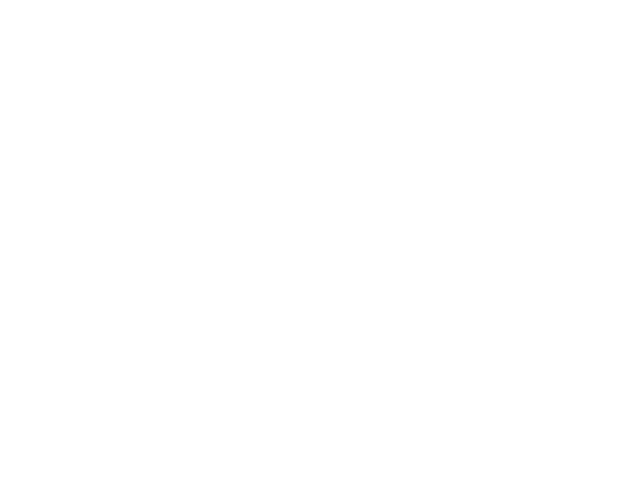
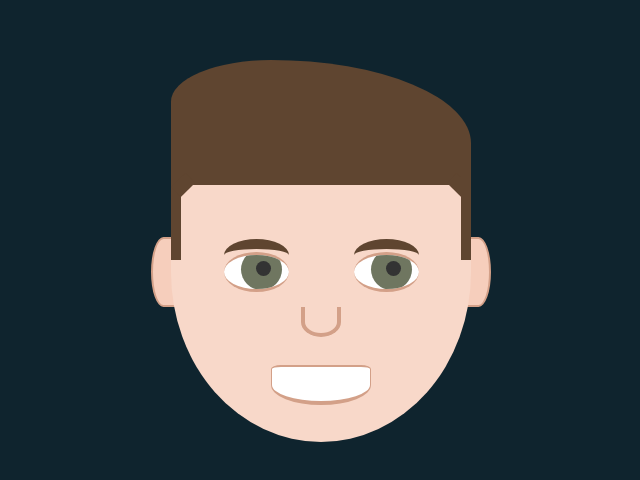
Before and after one commit to collerhatguy/face-maker-2, a React (Create React App) app: page / in a window 1280 px wide. Shown: the part 128-608 px from the top of the page, without its empty margins (319-959 px from the left). Built offline with nearby package versions, Linux system fonts and the light colour scheme.

Commit message:
added our default face

```diff
--- a/src/App.js
+++ b/src/App.js
@@ -1,9 +1,11 @@
 
 import './styles/App.css';
+import Head from "./components/Head";
 
 function App() {
   return (
     <div className="App">
+      <Head />
     </div>
   );
 }
--- /dev/null
+++ b/src/components/Head.js
@@ -0,0 +1,25 @@
+import React from 'react'
+
+export default function Head() {
+    return (
+        <div class="head">
+            <div class="hair">
+                <div class="hair-corner"></div>
+            </div>
+            <div class="brows">
+                <div class="brow"></div>
+                <div class="brow"></div>
+            </div>
+            <div class="eyes">
+                <div class="eye"></div>
+                <div class="eye"></div>
+            </div>
+            <div class="nose"></div>
+            <div class="mouth"></div>
+            <div class="ears">
+                <div class="ear"></div>
+                <div class="ear"></div>
+            </div>
+      </div>
+    )
+}
--- a/src/styles/App.css
+++ b/src/styles/App.css
@@ -1 +1,194 @@
-/* No CSS *//*# sourceMappingURL=App.css.map */
+*, *::before, *::after {
+  -webkit-box-sizing: border-box;
+          box-sizing: border-box;
+}
+
+body {
+  display: -webkit-box;
+  display: -ms-flexbox;
+  display: flex;
+  -webkit-box-pack: center;
+      -ms-flex-pack: center;
+          justify-content: center;
+  -webkit-box-align: center;
+      -ms-flex-align: center;
+          align-items: center;
+  width: 100vw;
+  height: 100vh;
+  margin: 0;
+  background-color: #0f242e;
+}
+
+.head {
+  background: #f8d8c9;
+  width: 300px;
+  height: 340px;
+  border-radius: 70% 70% 100% 100%;
+  display: -webkit-box;
+  display: -ms-flexbox;
+  display: flex;
+  -webkit-box-pack: center;
+      -ms-flex-pack: center;
+          justify-content: center;
+  -webkit-box-align: center;
+      -ms-flex-align: center;
+          align-items: center;
+}
+
+.eyes, .brows {
+  position: absolute;
+  width: 195px;
+  display: -webkit-box;
+  display: -ms-flexbox;
+  display: flex;
+  -webkit-box-pack: justify;
+      -ms-flex-pack: justify;
+          justify-content: space-between;
+}
+
+.eye {
+  background-color: white;
+  height: 40px;
+  width: 65px;
+  border-radius: 100%;
+  border-top: 3px solid #d3a088;
+  border-bottom: 3px solid #d3a088;
+  display: -webkit-box;
+  display: -ms-flexbox;
+  display: flex;
+  -webkit-box-pack: center;
+      -ms-flex-pack: center;
+          justify-content: center;
+  -webkit-box-align: center;
+      -ms-flex-align: center;
+          align-items: center;
+  overflow: hidden;
+  position: relative;
+}
+
+.eye::before {
+  content: '';
+  position: absolute;
+  width: 41px;
+  height: 41px;
+  background-color: #6f7660;
+  border-radius: 100%;
+  margin-left: 10px;
+  margin-bottom: 5px;
+}
+
+.eye::after {
+  content: '';
+  position: absolute;
+  width: 15px;
+  height: 15px;
+  background-color: #333;
+  border-radius: 100%;
+  margin-left: 15px;
+  margin-bottom: 7px;
+}
+
+.brow {
+  width: 65px;
+  height: 32px;
+  border-top: 10px solid #5f4530;
+  border-radius: 100%;
+  margin-bottom: 35px;
+}
+
+.nose {
+  position: absolute;
+  border: 4px solid #d3a088;
+  width: 40px;
+  height: 30px;
+  border-radius: 0 0 100% 100%;
+  border-top: none;
+  margin-top: 100px;
+}
+
+.mouth {
+  position: absolute;
+  width: 100px;
+  height: 40px;
+  background: white;
+  margin-top: 225px;
+  border-radius: 20% 20% 100% 100%;
+  border: 4px solid #d3a088;
+  border-right-width: 1px;
+  border-left-width: 1px;
+  border-top-width: 2px;
+}
+
+.ears {
+  z-index: -1;
+  position: absolute;
+  width: 340px;
+  display: -webkit-box;
+  display: -ms-flexbox;
+  display: flex;
+  -webkit-box-pack: justify;
+      -ms-flex-pack: justify;
+          justify-content: space-between;
+}
+
+.ear {
+  width: 25px;
+  height: 70px;
+  border: 2px solid #d3a088;
+  background: #f6cebc;
+  border-radius: 0 100% 100% 0;
+}
+
+.ear:first-child {
+  border-radius: 100% 0 0 100%;
+}
+
+.hair {
+  position: absolute;
+  width: 300px;
+  height: 125px;
+  background-color: #5f4530;
+  margin-bottom: 300px;
+  border-radius: 50% 100% 0 0;
+}
+
+.hair::before,
+.hair::after {
+  content: '';
+  position: absolute;
+  background-color: #5f4530;
+  height: 100px;
+  width: 10px;
+  -webkit-transform: translateY(100%);
+          transform: translateY(100%);
+}
+
+.hair::after {
+  right: 0;
+}
+
+.hair-corner {
+  position: absolute;
+  width: 100%;
+}
+
+.hair-corner::before,
+.hair-corner::after {
+  content: '';
+  position: absolute;
+  width: 14px;
+  height: 20px;
+  -webkit-transform: rotate(45deg);
+          transform: rotate(45deg);
+  background-color: #5f4530;
+  top: 115px;
+  left: 5px;
+}
+
+.hair-corner::after {
+  left: initial;
+  right: 5px;
+  -webkit-transform: rotate(-45deg);
+          transform: rotate(-45deg);
+}
+/*# sourceMappingURL=App.css.map */
--- a/src/styles/App.scss
+++ b/src/styles/App.scss
@@ -0,0 +1,163 @@
+*, *::before, *::after {
+    box-sizing: border-box;
+  }
+
+  body {
+    display: flex;
+    justify-content: center;
+    align-items: center;
+    width: 100vw;
+    height: 100vh;
+    margin: 0;
+    background-color: hsl(200, 50%, 12%);
+  }
+
+  .head {
+    background: hsl(19, 76%, 88%);
+    width: 300px;
+    height: 340px;
+    border-radius: 70% 70% 100% 100%;
+    display: flex;
+    justify-content: center;
+    align-items: center;
+  }
+
+  .eyes, .brows {
+    position: absolute;
+    width: 195px;
+    display: flex;
+    justify-content: space-between;
+  }
+
+  .eye {
+    background-color: white;
+    height: 40px;
+    width: 65px;
+    border-radius: 100%;
+    border-top: 3px solid hsl(19, 46%, 68%);
+    border-bottom: 3px solid hsl(19, 46%, 68%);
+    display: flex;
+    justify-content: center;
+    align-items: center;
+    overflow: hidden;
+    position: relative;
+  }
+
+  .eye::before {
+    content: '';
+    position: absolute;
+    width: 41px;
+    height: 41px;
+    background-color: hsl(78, 10%, 42%);
+    border-radius: 100%;
+    margin-left: 10px;
+    margin-bottom: 5px;
+  }
+
+  .eye::after {
+    content: '';
+    position: absolute;
+    width: 15px;
+    height: 15px;
+    background-color: #333;
+    border-radius: 100%;
+    margin-left: 15px;
+    margin-bottom: 7px;
+  }
+
+  .brow {
+    width: 65px;
+    height: 32px;
+    border-top: 10px solid hsl(27, 33%, 28%);
+    border-radius: 100%;
+    margin-bottom: 35px;
+  }
+
+  .nose {
+    position: absolute;
+    border: 4px solid hsl(19, 46%, 68%);
+    width: 40px;
+    height: 30px;
+    border-radius: 0 0 100% 100%;
+    border-top: none;
+    margin-top: 100px;
+  }
+
+  .mouth {
+    position: absolute;
+    width: 100px;
+    height: 40px;
+    background: white;
+    margin-top: 225px;
+    border-radius: 20% 20% 100% 100%;
+    border: 4px solid hsl(19, 46%, 68%);
+    border-right-width: 1px;
+    border-left-width: 1px;
+    border-top-width: 2px;
+  }
+
+  .ears {
+    z-index: -1;
+    position: absolute;
+    width: 340px;
+    display: flex;
+    justify-content: space-between;
+  }
+
+  .ear {
+    width: 25px;
+    height: 70px;
+    border: 2px solid hsl(19, 46%, 68%);
+    background: hsl(19, 76%, 85%);
+    border-radius: 0 100% 100% 0;
+  }
+
+  .ear:first-child {
+    border-radius: 100% 0 0 100%;
+  }
+
+  .hair {
+    position: absolute;
+    width: 300px;
+    height: 125px;
+    background-color: hsl(27, 33%, 28%);
+    margin-bottom: 300px;
+    border-radius: 50% 100% 0 0;
+  }
+
+  .hair::before,
+  .hair::after {
+    content: '';
+    position: absolute;
+    background-color: hsl(27, 33%, 28%);
+    height: 100px;
+    width: 10px;
+    transform: translateY(100%);
+  }
+
+  .hair::after {
+    right: 0;
+  }
+
+  .hair-corner {
+    position: absolute;
+    width: 100%;
+  }
+
+  .hair-corner::before,
+  .hair-corner::after {
+    content: '';
+    position: absolute;
+    width: 14px;
+    height: 20px;
+    transform: rotate(45deg);
+    background-color: hsl(27, 33%, 28%);
+    top: 115px;
+    left: 5px;
+  }
+
+  .hair-corner::after {
+    left: initial;
+    right: 5px;
+    transform: rotate(-45deg);
+  }
```
Also changed, not shown: src/components/Form.js (added, +12 -0 lines), 1 other file (tests, documents, lock files or other folders).
